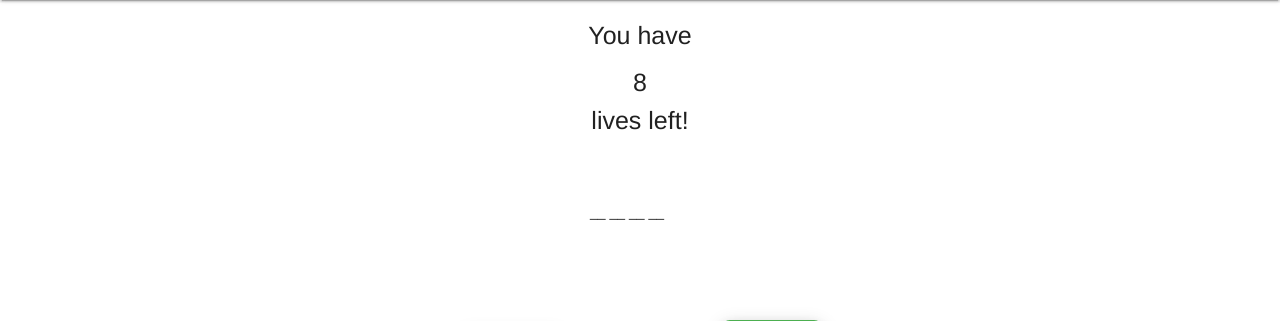
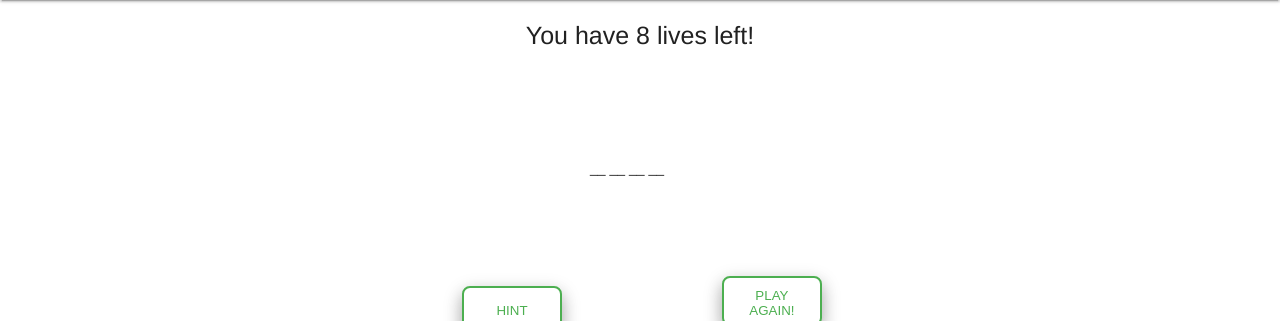
Before and after one commit to harshyyy21/WebGame, a Python web app: template templates/hangman.html in a window 1280 px wide. Shown: the part 64-385 px from the top of the page. Run offline with Jinja, Linux system fonts and the light colour scheme; the template is opened without the code that fills it, so the values that code supplies are empty; some libraries are stand-ins or nearby versions.

Commit message:
Oge played it!

```diff
--- a/static_files/game.css
+++ b/static_files/game.css
@@ -25,7 +25,7 @@ button:hover {
   box-shadow: 0 12px 16px 0 rgba(0, 0, 0, 0.24), 0 17px 50px 0 rgba(0, 0, 0, 0.19);
 }
 
-.userlives {
+div.userlives {
   padding-top: 25px;
   font-size: 25px;
   text-align: center;
@@ -37,6 +37,15 @@ button:hover {
   font-size: 25px;
   text-align: center;
   position: relative;
+}
+
+#winner {
+  padding-top: 25px;
+  font-size: 45px;
+  text-align: center;
+  position: relative;
+  font-style: oblique;
+  color: green;
 }
 
 #playagain {
--- a/static_files/game.js
+++ b/static_files/game.js
@@ -73,8 +73,7 @@ function myFunction(word, event) {
 
   }
   if (correctcounter == word.length){
-    $("#wrongguess").show();
-    $("#wrongguess").html("You Win!");
+    $("#winner").html("You Win!");
 
   }
 }
--- a/templates/hangman.html
+++ b/templates/hangman.html
@@ -56,8 +56,8 @@
 
 
           <div id="container">
-            <div class="userlives"> You have
-              <p id="lives"></p> lives left! </div>
+            <div class="userlives"> You have <span id="lives"></span> lives left! </div>
+              <p id="winner"></p>
             <br>
             <br>
             <p id="wrongguess"></p>
@@ -79,15 +79,15 @@
           </div>
 
           <p align="center">
-            <img id="original" src="resources/bodyParts/1original.png" width=40% height=50%/>
-            <img id="head" src="resources/bodyParts/2head.png" width=40% height=50%/>
-            <img id="body" src="resources/bodyParts/3body.png" width=40% height=50%/>
-            <img id="leftarm" src="resources/bodyParts/4leftarm.png" width=40% height=50%/>
-            <img id="rightarm" src="resources/bodyParts/5rightarm.png" width=40% height=50%/>
-            <img id="rightleg" src="resources/bodyParts/6rightleg.png" width=40% height=50%/>
-            <img id="leftleg" src="resources/bodyParts/7leftleg.png" width=40% height=50%/>
-            <img id="eyes" src="resources/bodyParts/8eyes.png" width=40% height=50%/>
-            <img id="sadface" src="resources/bodyParts/9sadface.png" width=40% height=50%/>
+            <img id="original" src="resources/bodyParts/1original.png" width=40% height=40%/>
+            <img id="head" src="resources/bodyParts/2head.png" width=40% height=40%/>
+            <img id="body" src="resources/bodyParts/3body.png" width=40% height=40%/>
+            <img id="leftarm" src="resources/bodyParts/4leftarm.png" width=40% height=40%/>
+            <img id="rightarm" src="resources/bodyParts/5rightarm.png" width=40% height=40%/>
+            <img id="rightleg" src="resources/bodyParts/6rightleg.png" width=40% height=40%/>
+            <img id="leftleg" src="resources/bodyParts/7leftleg.png" width=40% height=40%/>
+            <img id="eyes" src="resources/bodyParts/8eyes.png" width=40% height=40%/>
+            <img id="sadface" src="resources/bodyParts/9sadface.png" width=40% height=40%/>
 
 
 
```
Also changed, not shown: 1 other file.
